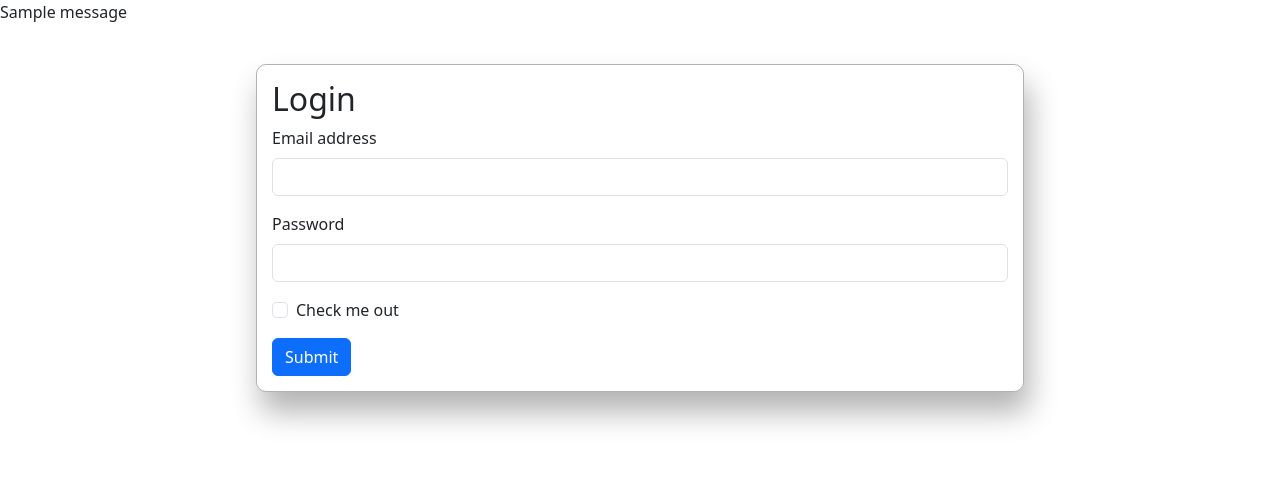
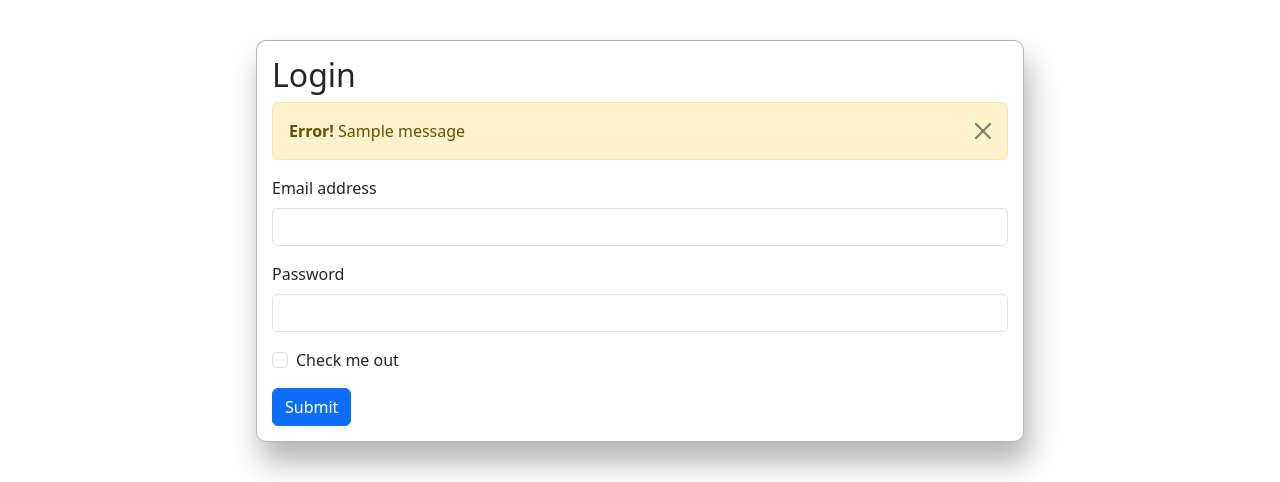
Before and after one commit to Mrdrgh/Django_Pjs, a Django app: page / in a window 1280 px wide. Shown: the part 56-538 px from the top of the page. Run offline with Django 5.2, Linux system fonts and the light colour scheme; tables that the repository leaves empty hold one stand-in row (values such as "Sample post"); one stand-in notice (Sample message) is shown.

Commit message:
second_push

```diff
--- a/Basic_CRM/website/templates/base.html
+++ b/Basic_CRM/website/templates/base.html
@@ -12,11 +12,6 @@
 <body>
     {% include 'nav.html' %}
     <div>
-        {% if messages %}
-            {% for i in messages %}
-                {{ i }}
-            {% endfor %}
-        {% endif %}
         {% block somtn %}
         {% endblock %}
     </div>
--- a/Basic_CRM/website/templates/home.html
+++ b/Basic_CRM/website/templates/home.html
@@ -3,6 +3,14 @@
 {% block somtn %}
     <div class="login_form">
         <h2>Login</h2>
+        {% if messages %}
+            {% for i in messages %}
+                <div class="alert alert-warning alert-dismissible fade show" role="alert">
+                    <strong>Error! </strong> {{ i }}
+                    <button type="button" class="btn-close" data-bs-dismiss="alert" aria-label="Close"></button>
+                </div>
+            {% endfor %}
+        {% endif %}
         <form method="post" action="{% url 'home' %}">
             {% csrf_token %}
             <div class="mb-3">
```
